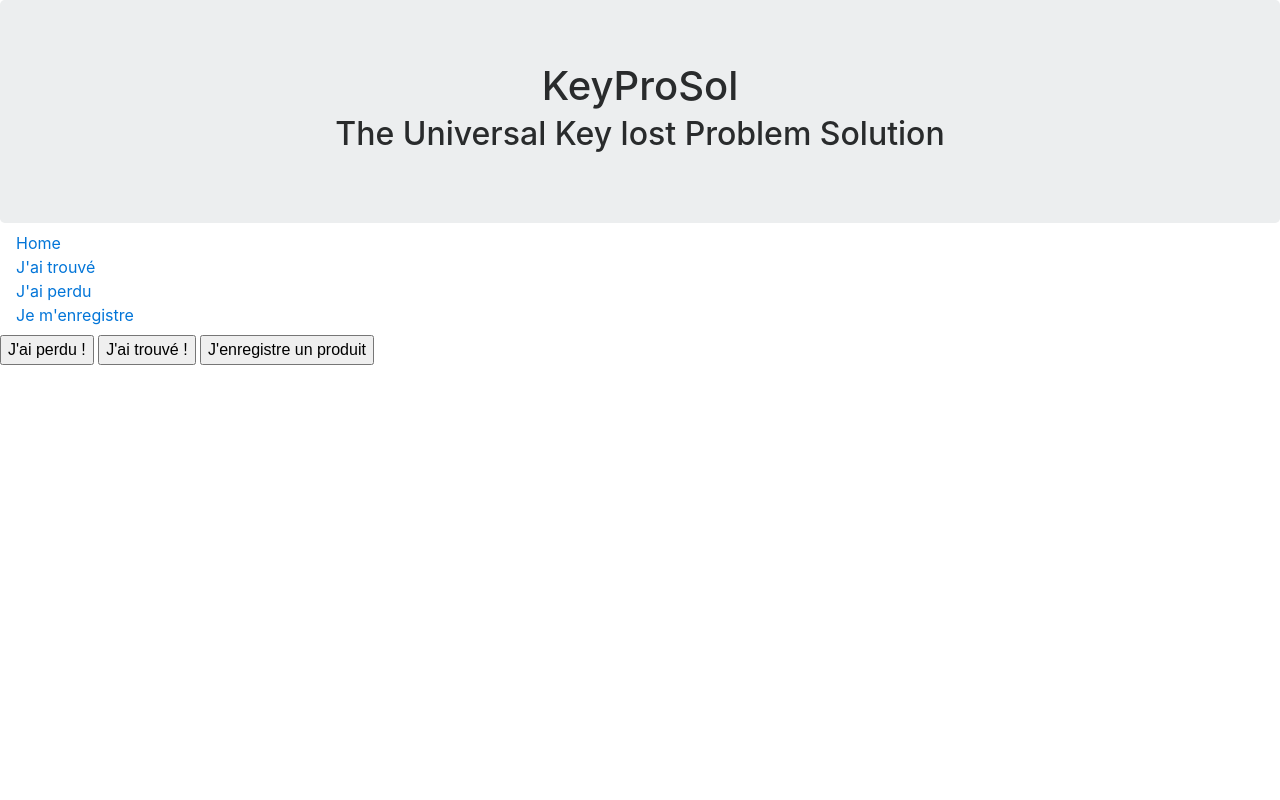
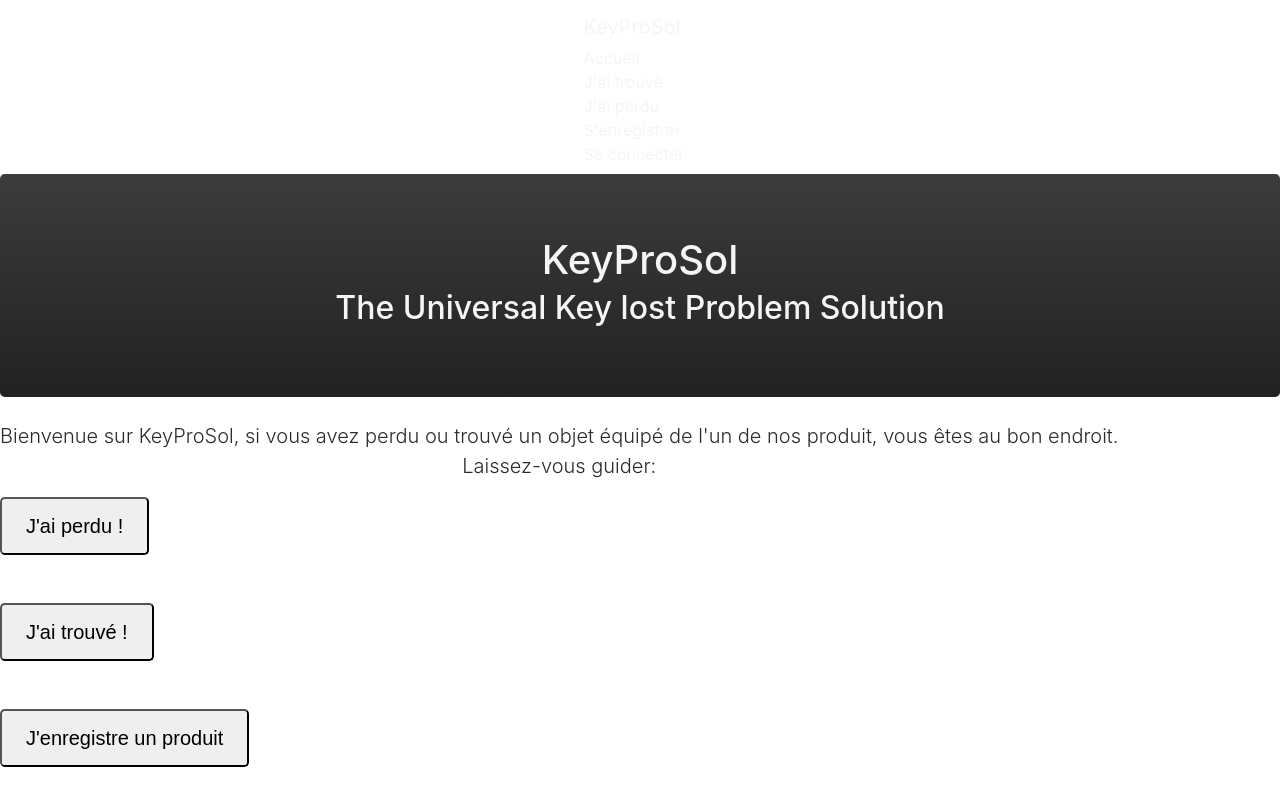
Before and after one commit to loicbefve/site_cles, a Symfony app: template templates/services/home.html.twig in a window 1280 px wide. Run offline with Twig, Linux system fonts and the light colour scheme; the template is opened without the code that fills it, so the values that code supplies are empty; some libraries are stand-ins or nearby versions.

Commit message:
Modification esthétique

```diff
--- a/public/services.css
+++ b/public/services.css
@@ -1,3 +1,13 @@
 .jumbotron{
     margin-bottom: 0px;
+    background-image: linear-gradient(to bottom,#3c3c3c 0,#222 100%);
+    color: whitesmoke;
 }
+
+.navbar{
+    margin-bottom: 0px;
+}
+
+nav a{
+    color: whitesmoke;
+}
--- a/src/Controller/RegistrationController.php
+++ b/src/Controller/RegistrationController.php
@@ -31,6 +31,7 @@ class RegistrationController extends Controller
 
             $password = $passwordEncoder->encodePassword($user, $user->getPlainPassword());
             $user->setPassword($password);
+            $user->setRoles("ROLE_USER");
 
             $em = $this->getDoctrine()->getManager();
             $em->persist($user);
--- a/templates/base.html.twig
+++ b/templates/base.html.twig
@@ -4,15 +4,36 @@
         <meta charset="UTF-8">
         <title>{% block title %}KeyProSol - The universal Key lost Problem Solution !{% endblock %}</title>
         {% block stylesheets %}
+
             <link rel="stylesheet" href={{ asset("https://maxcdn.bootstrapcdn.com/bootstrap/3.3.7/css/bootstrap.min.css") }}>
             <link rel="stylesheet" href={{ asset("https://maxcdn.bootstrapcdn.com/bootstrap/3.3.7/css/bootstrap-theme.min.css") }}>
             <link rel="stylesheet" href={{ asset("https://maxcdn.bootstrapcdn.com/bootstrap/3.3.7/js/bootstrap.min.js") }}>
             <link rel="stylesheet" href={{ asset('services.css') }}>
+
         {% endblock %}
     </head>
 
     <body>
     {% block body %}
+        {%  block nav %}
+            <nav class="navbar navbar-fixed-top">
+                <div class="container-fluid">
+                    <div class="navbar-header">
+                        <a class="navbar-brand" href="{{ path('home_page') }}">KeyProSol</a>
+                    </div>
+                    <ul class="nav navbar-nav">
+                        <li class="active"><a href="{{ path('home_page') }}">Accueil</a></li>
+                        <li><a href="{{ path('trouve_page') }}">J'ai trouvé</a></li>
+                        <li><a href="{{ path('perdu_page') }}">J'ai perdu</a></li>
+                    </ul>
+                    <ul class="nav navbar-nav navbar-right">
+                        <li><a href={{ path('user_registration') }}><span class="glyphicon glyphicon-user"></span> S'enregistrer</a></li>
+                        <li><a href={{ path('login') }}><span class="glyphicon glyphicon-log-in"></span> Se connecter</a></li>
+                    </ul>
+
+                </div>
+            </nav>
+        {% endblock %}
         <header>
             {% block header %}
                 <div class="jumbotron text-center">
@@ -21,16 +42,6 @@
                 </div>
             {% endblock %}
         </header>
-        {% block nav %}
-            <nav class="navbar navbar-inverse">
-                <ul class="nav navbar-nav">
-                    <li><a href="{{ path('home_page') }}">Home</a></li>
-                    <li><a href="{{ path('trouve_page') }}">J'ai trouvé</a></li>
-                    <li><a href="{{ path('perdu_page') }}">J'ai perdu</a></li>
-                    <li><a href="{{ path('enregistre_page') }}">Je m'enregistre</a></li>
-                </ul>
-            </nav>
-        {% endblock %}
         <main>{% block main %}{% endblock %}</main>
         <footer>{% block footer %}{% endblock %}</footer>
     {% endblock %}
--- a/templates/services/home.html.twig
+++ b/templates/services/home.html.twig
@@ -1,24 +1,70 @@
 {% extends 'base.html.twig' %}
 
 {%  block nav %}
-    <nav class="navbar navbar-inverse">
+    <nav class="navbar navbar-fixed-top">
+        <div class="container-fluid">
+            <div class="navbar-header">
+                <a class="navbar-brand" href="{{ path('home_page') }}">KeyProSol</a>
+            </div>
             <ul class="nav navbar-nav">
-            <li class="active"><a href="{{ path('home_page') }}">Home</a></li>
+                <li class="active"><a href="{{ path('home_page') }}">Accueil</a></li>
                 <li><a href="{{ path('trouve_page') }}">J'ai trouvé</a></li>
                 <li><a href="{{ path('perdu_page') }}">J'ai perdu</a></li>
-            <li><a href="{{ path('enregistre_page') }}">Je m'enregistre</a></li>
             </ul>
+            <ul class="nav navbar-nav navbar-right">
+                <li><a href={{ path('user_registration') }}><span class="glyphicon glyphicon-user"></span> S'enregistrer</a></li>
+                <li><a href={{ path('login') }}><span class="glyphicon glyphicon-log-in"></span> Se connecter</a></li>
+            </ul>
+
+        </div>
     </nav>
 {% endblock %}
 {% block main %}
+    <br>
+    <div class="container-fluid">
+        <div class="row">
+            <div class="col-xs-12">
+                <p class="lead text-center">
+                    Bienvenue sur KeyProSol, si vous avez perdu ou trouvé un objet équipé de l'un de nos produit,
+                    vous êtes au bon endroit.<br>Laissez-vous guider:
+                </p>
+            </div>
+        </div>
+    </div>
 
+    <div class="container-fluid">
+        <div class="row">
+            <div class="text-center col-xs-12">
                 <a href={{ path('perdu_page') }}>
-        <button type="button" > J'ai perdu !</button>
+                <button class="btn-lg" type="button" > J'ai perdu !</button>
                 </a>
+            </div>
+        </div>
+    </div>
+    <br><br>
+    <div class="container-fluid">
+        <div class="row">
+            <div class="text-center col-xs-12">
                 <a href={{ path('trouve_page') }}>
-        <button type="button"> J'ai trouvé !</button>
+                    <button class="btn-lg" type="button"> J'ai trouvé !</button>
                 </a>
-    <a href="{{ path('enregistre_page') }}">
-        <button type="button"> J'enregistre un produit</button>
+            </div>
+        </div>
+    </div>
+    <br><br>
+    <div class="container-fluid">
+        <div class="row">
+            <div class="text-center col-xs-12">
+                <a href="{{ path('user_registration') }}">
+                    <button class="btn-lg" type="button"> J'enregistre un produit</button>
                 </a>
+            </div>
+        </div>
+    </div>
+
+    <br>
+
+
+
+
 {% endblock %}
```
Also changed, not shown: src/Controller/ServicesController.php (+0 -7 lines), src/Entity/User.php (+19 -4 lines), src/Migrations/Version20180202093709.php (added, +28 -0 lines), src/Migrations/Version20180202095047.php (added, +28 -0 lines), templates/services/enregistre.html.twig (deleted, +0 -12 lines), templates/services/perdu.html.twig (+17 -8 lines), templates/services/trouve.html.twig (+17 -9 lines), 1 other file. Lines whose indentation alone changed are shown as unchanged.
